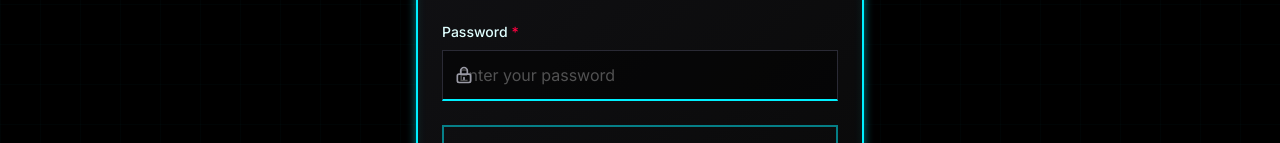
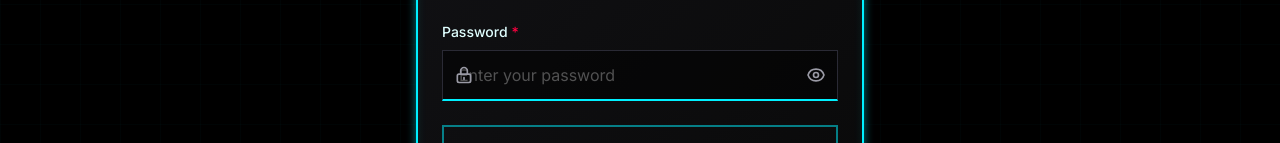
Before and after one commit to jeffmerelos/merelosjeff-portfolio, a Next.js app in the folder frontend/: page /admin-portal/login in a window 1280 px wide. Shown: the part 356-499 px from the top of the page. Built offline with nearby package versions, Linux system fonts and the light colour scheme; no server answers.

Commit message:
Add: Show/hide password toggle button for password inputs

```diff
--- a/frontend/src/components/admin/ui/Input.tsx
+++ b/frontend/src/components/admin/ui/Input.tsx
@@ -1,4 +1,4 @@
-import React from 'react';
+import React, { useState } from 'react';
 
 export interface InputProps extends React.InputHTMLAttributes<HTMLInputElement> {
   label?: string;
@@ -27,6 +27,11 @@
     const widthStyle = fullWidth ? 'w-full' : '';
     // Generate a unique ID if not provided
     const inputId = id || name || `input-${Math.random().toString(36).substr(2, 9)}`;
+
+    // State for password visibility
+    const [showPassword, setShowPassword] = useState(false);
+    const isPasswordField = type === 'password';
+    const inputType = isPasswordField && showPassword ? 'text' : type;
 
     // Determine appropriate autocomplete value based on input type
     const getAutocompleteValue = () => {
@@ -62,7 +67,7 @@
           <input
             ref={ref}
             id={inputId}
-            type={type}
+            type={inputType}
             name={name}
             autoComplete={getAutocompleteValue()}
             className={`
@@ -78,6 +83,7 @@
               focus:shadow-cyber-input
               transition-all duration-300
               ${icon ? 'pl-10' : ''}
+              ${isPasswordField ? 'pr-10' : ''}
               ${error ? 'border-b-cyber-red focus:border-b-cyber-red' : ''}
               ${className}
             `}
@@ -88,6 +94,26 @@
             <div className="absolute left-3 top-1/2 -translate-y-1/2 text-cyber-text-muted pointer-events-none">
               {icon}
             </div>
+          )}
+
+          {isPasswordField && (
+            <button
+              type="button"
+              onClick={() => setShowPassword(!showPassword)}
+              className="absolute right-3 top-1/2 -translate-y-1/2 text-cyber-text-muted hover:text-cyber-cyan transition-colors duration-200 focus:outline-none"
+              aria-label={showPassword ? 'Hide password' : 'Show password'}
+            >
+              {showPassword ? (
+                <svg className="w-5 h-5" fill="none" stroke="currentColor" viewBox="0 0 24 24">
+                  <path strokeLinecap="round" strokeLinejoin="round" strokeWidth={2} d="M13.875 18.825A10.05 10.05 0 0112 19c-4.478 0-8.268-2.943-9.543-7a9.97 9.97 0 011.563-3.029m5.858.908a3 3 0 114.243 4.243M9.878 9.878l4.242 4.242M9.88 9.88l-3.29-3.29m7.532 7.532l3.29 3.29M3 3l3.59 3.59m0 0A9.953 9.953 0 0112 5c4.478 0 8.268 2.943 9.543 7a10.025 10.025 0 01-4.132 5.411m0 0L21 21" />
+                </svg>
+              ) : (
+                <svg className="w-5 h-5" fill="none" stroke="currentColor" viewBox="0 0 24 24">
+                  <path strokeLinecap="round" strokeLinejoin="round" strokeWidth={2} d="M15 12a3 3 0 11-6 0 3 3 0 016 0z" />
+                  <path strokeLinecap="round" strokeLinejoin="round" strokeWidth={2} d="M2.458 12C3.732 7.943 7.523 5 12 5c4.478 0 8.268 2.943 9.542 7-1.274 4.057-5.064 7-9.542 7-4.477 0-8.268-2.943-9.542-7z" />
+                </svg>
+              )}
+            </button>
           )}
         </div>
 
```
